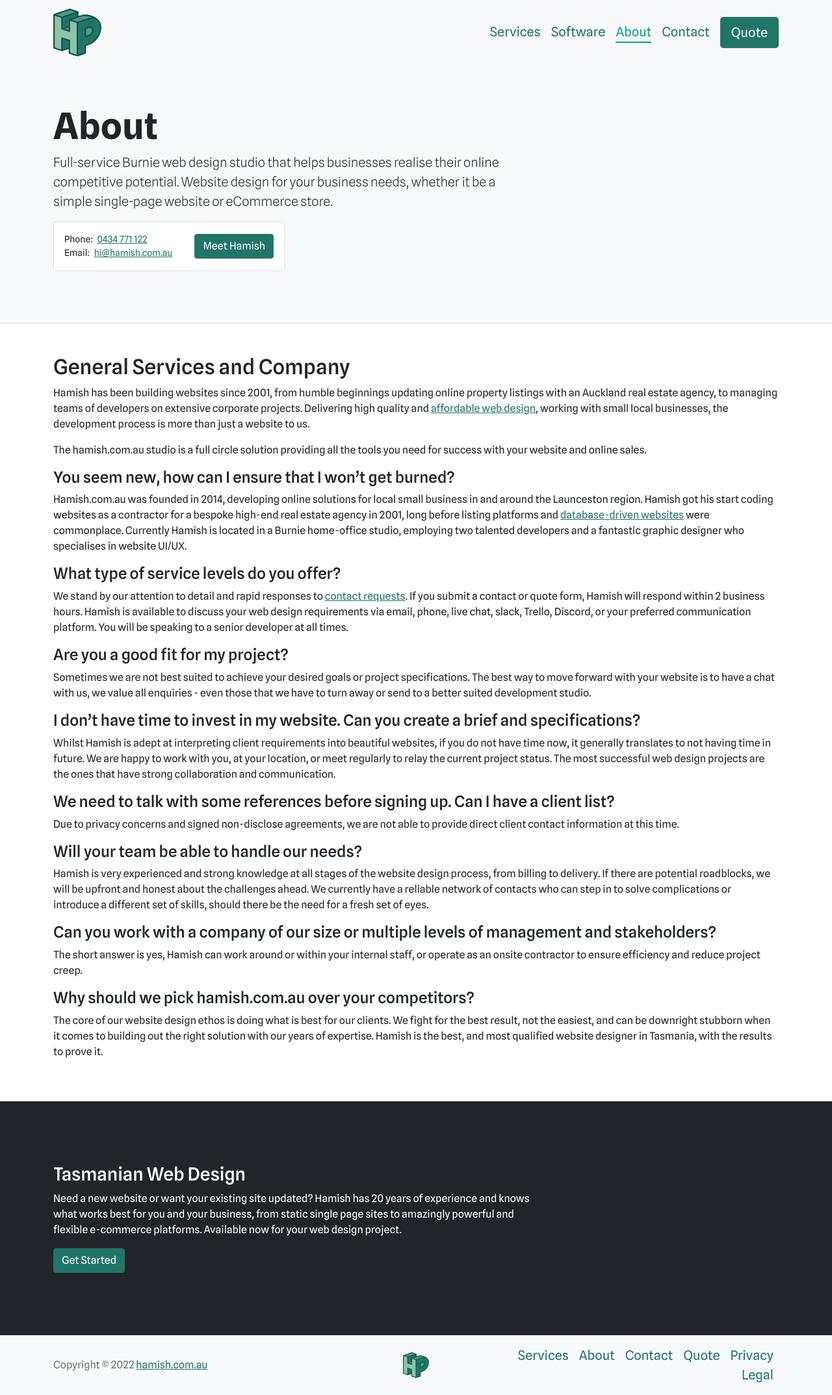
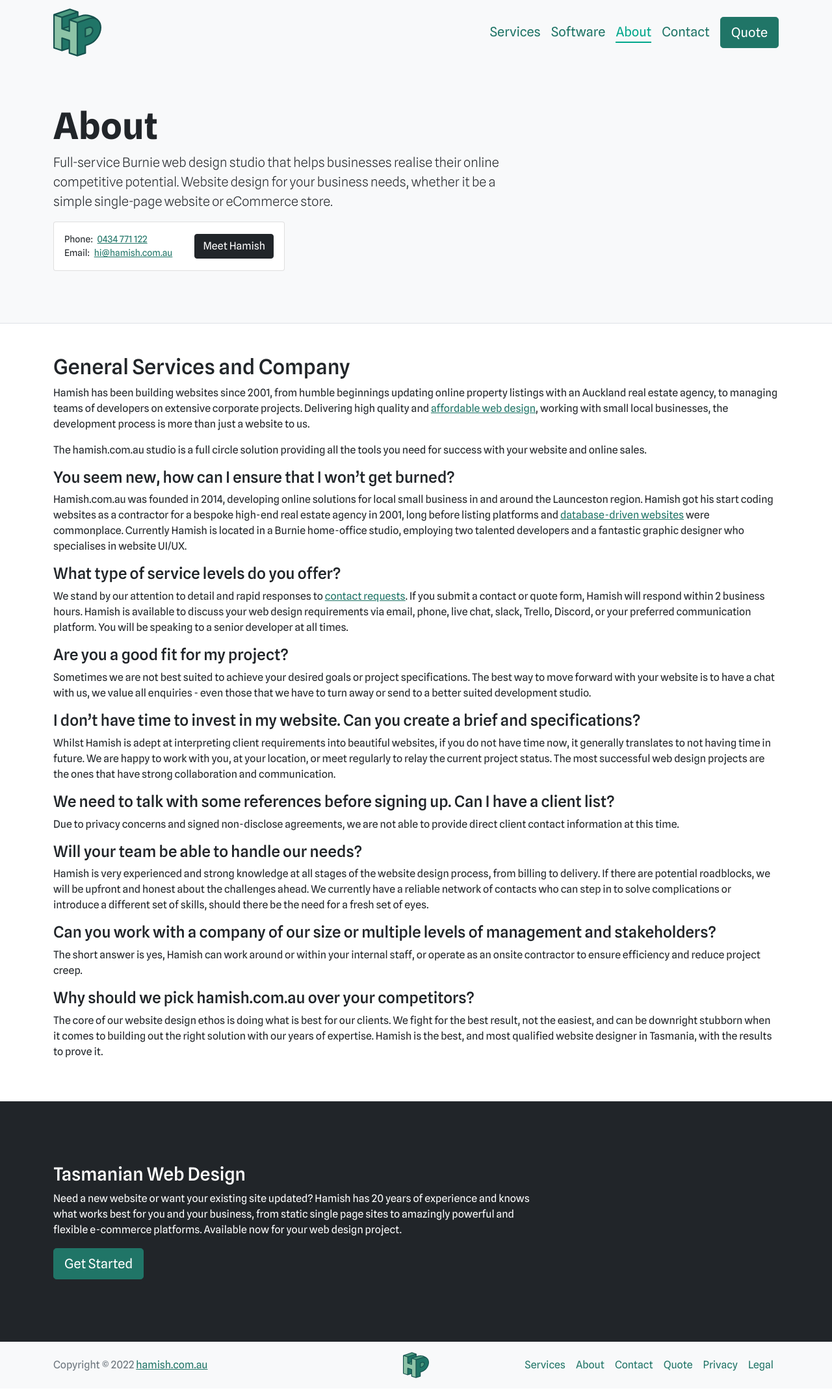
Before and after one commit to hamishcomau/hamishcomau, a Jekyll site: the page built from about.md, in a window 1280 px wide. Shown: the whole page at 65% size. Built offline with Jekyll 4.4.1, drawn with Linux system fonts in a browser that asks for light colours.

Commit message:
Fix Footer Nav Styling

```diff
--- a/_includes/footer.html
+++ b/_includes/footer.html
@@ -2,7 +2,7 @@
   <div class="container py-5">
     <h3 class="text-white">Tasmanian Web Design</h3>
     <p class="col-md-8 text-white">Need a new website or want your existing site updated? Hamish has 20 years of experience and knows what works best for you and your business, from static single page sites to amazingly powerful and flexible e-commerce platforms. Available now for your web design project.</p>
-    <a href="/quote/" class="btn btn-primary">Get Started</a>
+    <a href="/quote/" class="btn btn-primary btn-lg">Get Started</a>
   </div>
 </div>
 <footer class="bg-light py-3">
--- a/_includes/hero.html
+++ b/_includes/hero.html
@@ -13,7 +13,7 @@
                   Phone: <a href="tel:+61434771122" class="ms-1">0434 771 122</a><br>
                   Email: <a href="mailto:hi@hamish.com.au" class="ms-1">hi@hamish.com.au</a>
                 </p>
-                <a href="https://hamish.setmore.com/" class="btn btn-primary" target="_blank">Meet Hamish</a>
+                <a href="https://hamish.setmore.com/" class="btn btn-dark" target="_blank">Meet Hamish</a>
               </div>
             </div>
           </div>
--- a/_sass/_custom-styles.scss
+++ b/_sass/_custom-styles.scss
@@ -75,3 +75,7 @@ header {
   padding-top: 160px;
   padding-bottom: 80px;
 }
+
+footer .nav-link {
+  font-size: $nav-link-font-size-footer;
+}
--- a/_sass/_custom-variables.scss
+++ b/_sass/_custom-variables.scss
@@ -14,3 +14,4 @@ $nav-link-margin-y: 0.5rem;
 $nav-link-color: #207567;
 $nav-link-hover-color:#00a78b;
 $nav-link-font-size: 1.25rem;
+$nav-link-font-size-footer: 1rem;
```
